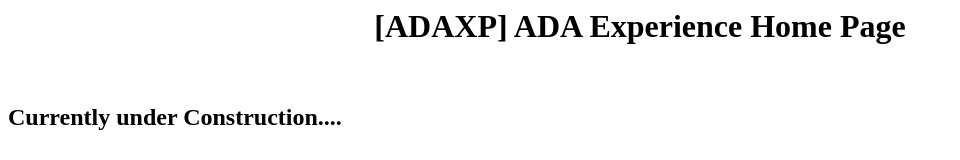
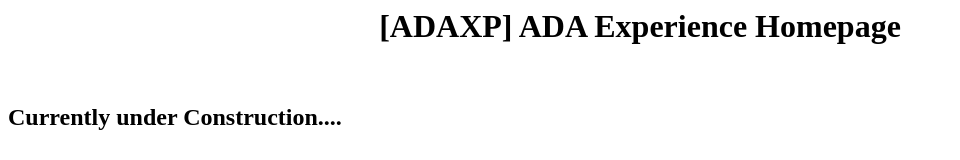
Before and after one commit to adaexperience/adaexperience.github.io, a plain HTML site: page index.html in a window 1280 px wide. Shown: the top 160 px of the page, without its empty margins (0-960 px from the left). Drawn offline with Linux system fonts and the light colour scheme.

Commit message:
Update index.html

```diff
--- a/index.html
+++ b/index.html
@@ -1,6 +1,6 @@
 <html>
   <center>
-  <h1> [ADAXP] ADA Experience Home Page</h1>
+  <h1> [ADAXP] ADA Experience Homepage</h1>
   </center>
  <br>
   <h2>
```
